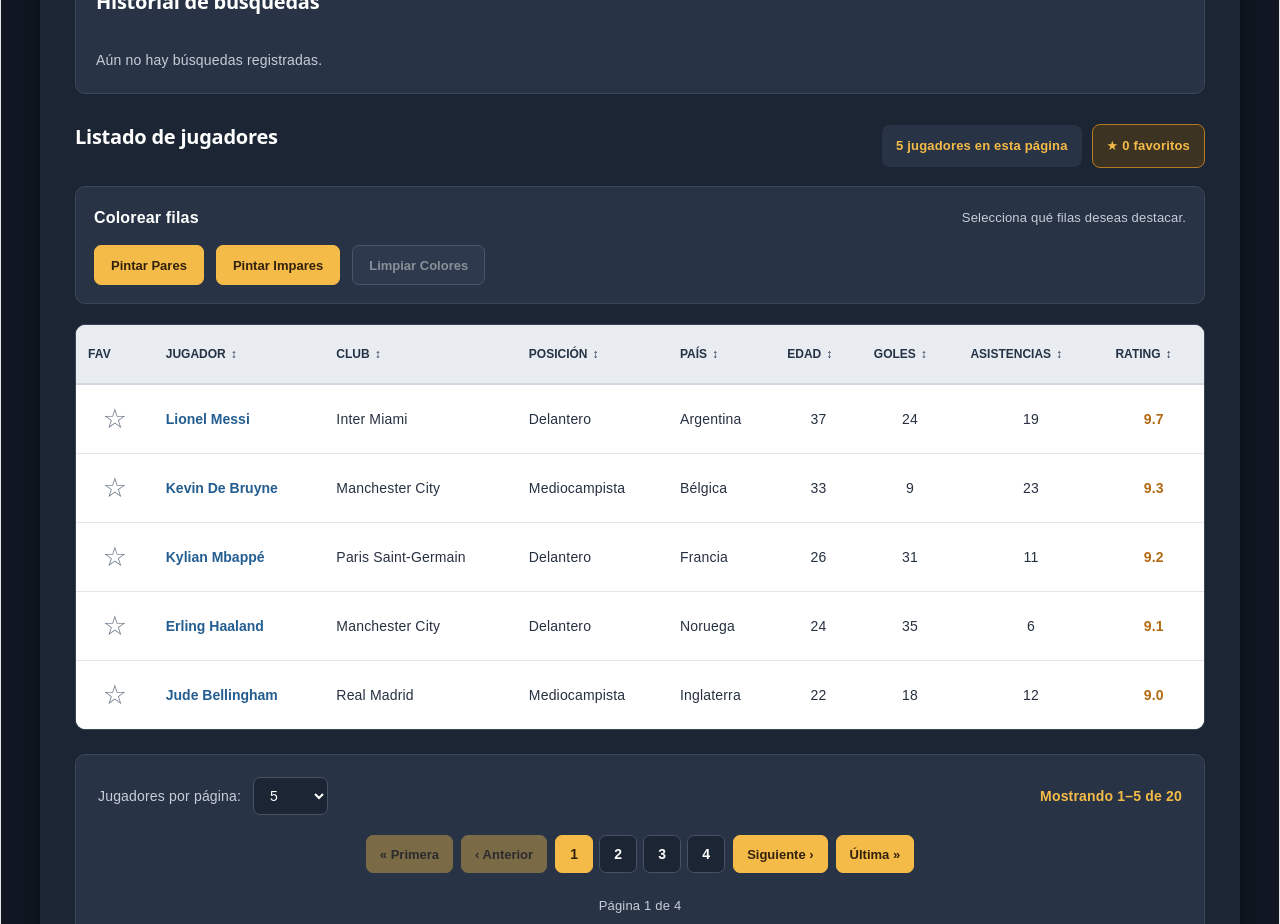
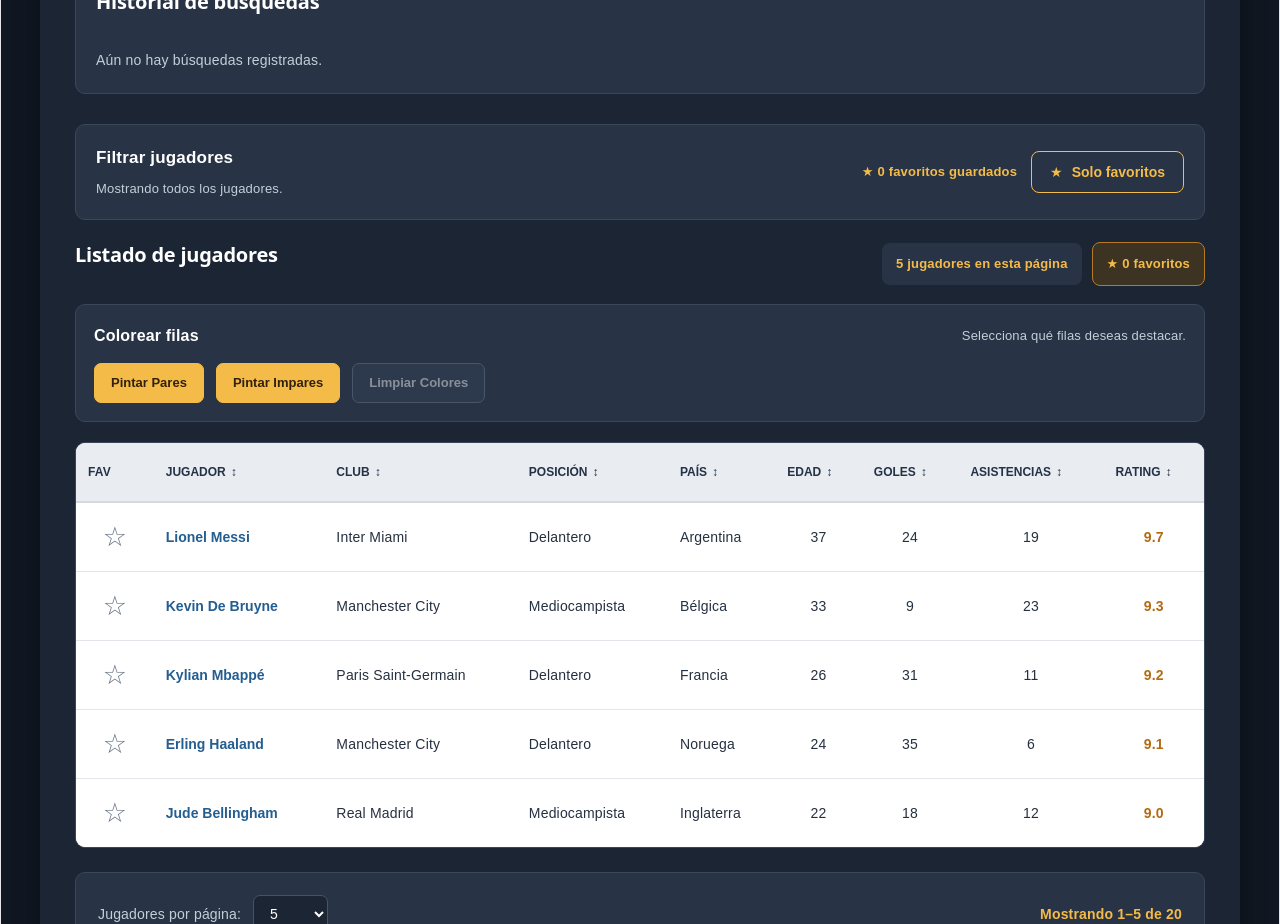
Before and after one commit to kevinncuervo/Examen-final, a React (Vite) app: page / in a window 1280 px wide. Shown: the part 980-1904 px from the top of the page. Built offline with nearby package versions, Linux system fonts and the light colour scheme.

Commit message:
Implementar filtro dinamico para mostrar jugadores favoritos

```diff
--- a/src/App.jsx
+++ b/src/App.jsx
@@ -1,21 +1,26 @@
+
 import { useEffect, useMemo, useState } from 'react';
 import DashboardLayout from './components/DashboardLayout';
 import { players } from './data/players';
 
+// Claves de almacenamiento
 const HISTORY_KEY = 'top-club-soccer-search-history';
 const FAVORITES_KEY = 'top-club-soccer-favorites';
 
+// Cantidades de jugadores por página
 const PAGE_SIZE_OPTIONS = [5, 10, 20];
 
+// Posiciones disponibles
 const POSITIONS = [
   ...new Set(players.map((player) => player.position))
 ];
 
+// Identificadores válidos de jugadores
 const VALID_PLAYER_IDS = new Set(
   players.map((player) => player.id)
 );
 
-// Recuperar historial de búsquedas
+// Recuperar historial desde localStorage
 function loadSearchHistory() {
   try {
     const savedHistory = localStorage.getItem(HISTORY_KEY);
@@ -50,7 +55,7 @@ function loadSearchHistory() {
   }
 }
 
-// Recuperar favoritos almacenados
+// Recuperar favoritos desde localStorage
 function loadFavorites() {
   try {
     const savedFavorites = localStorage.getItem(FAVORITES_KEY);
@@ -65,34 +70,40 @@ function loadFavorites() {
       return [];
     }
 
-    // Conservar solo IDs válidos y sin duplicados
-    return [...new Set(
-      parsedFavorites.filter((id) => VALID_PLAYER_IDS.has(id))
-    )];
+    return [
+      ...new Set(
+        parsedFavorites.filter((id) => (
+          VALID_PLAYER_IDS.has(id)
+        ))
+      )
+    ];
   } catch {
     return [];
   }
 }
 
 function App() {
-  // Estados de búsqueda
+  // Estados del buscador
   const [searchValue, setSearchValue] = useState('');
   const [debouncedSearch, setDebouncedSearch] = useState('');
 
-  // Historial
+  // Historial de búsquedas
   const [searchHistory, setSearchHistory] = useState(
     loadSearchHistory
   );
 
-  // Favoritos persistentes
+  // Lista persistente de favoritos
   const [favoriteIds, setFavoriteIds] = useState(
     loadFavorites
   );
 
+  // Filtro para mostrar únicamente favoritos
+  const [onlyFavorites, setOnlyFavorites] = useState(false);
+
   // Jugador seleccionado
   const [selectedPlayerId, setSelectedPlayerId] = useState(null);
 
-  // Ordenamiento
+  // Ordenamiento de columnas
   const [sortConfig, setSortConfig] = useState({
     key: null,
     direction: 'none'
@@ -105,7 +116,7 @@ function App() {
   // Coloreo de filas
   const [rowColors, setRowColors] = useState('none');
 
-  // Debounce de 300 milisegundos
+  // Aplicar debounce de 300 milisegundos
   useEffect(() => {
     const timeoutId = setTimeout(() => {
       setDebouncedSearch(searchValue);
@@ -116,24 +127,36 @@ function App() {
     };
   }, [searchValue]);
 
-  // Filtrar jugadores por nombre
+  // Filtrar por nombre y por favoritos
   const filteredPlayers = useMemo(() => {
     const normalizedSearch = debouncedSearch
       .trim()
       .toLocaleLowerCase('es');
 
     return players.filter((player) => {
+      // Buscar únicamente por nombre
       const normalizedName = player.name
         .toLocaleLowerCase('es');
 
-      return normalizedName.includes(normalizedSearch);
+      const matchesSearch = normalizedName.includes(
+        normalizedSearch
+      );
+
+      // Validar si debe mostrarse por favoritos
+      const matchesFavorites = (
+        !onlyFavorites ||
+        favoriteIds.includes(player.id)
+      );
+
+      return matchesSearch && matchesFavorites;
     });
-  }, [debouncedSearch]);
+  }, [debouncedSearch, onlyFavorites, favoriteIds]);
 
-  // Estadísticas y distribución por posición
+  // Calcular estadísticas dinámicas
   const stats = useMemo(() => {
     const totalPlayers = filteredPlayers.length;
 
+    // Contar jugadores por posición
     const positionCounts = filteredPlayers.reduce(
       (counts, player) => {
         counts[player.position] =
@@ -144,6 +167,7 @@ function App() {
       {}
     );
 
+    // Calcular distribución por posición
     const positionDistribution = POSITIONS.map((position) => {
       const count = positionCounts[position] || 0;
 
@@ -158,6 +182,7 @@ function App() {
       };
     });
 
+    // Manejar conjuntos vacíos
     if (totalPlayers === 0) {
       return {
         totalPlayers: 0,
@@ -168,16 +193,19 @@ function App() {
       };
     }
 
+    // Sumar edades
     const totalAge = filteredPlayers.reduce(
       (total, player) => total + player.age,
       0
     );
 
+    // Sumar goles
     const totalGoals = filteredPlayers.reduce(
       (total, player) => total + player.goals,
       0
     );
 
+    // Encontrar máximo goleador
     const topScorer = filteredPlayers.reduce(
       (bestPlayer, currentPlayer) => (
         currentPlayer.goals > bestPlayer.goals
@@ -196,7 +224,7 @@ function App() {
     };
   }, [filteredPlayers]);
 
-  // Ordenar los jugadores filtrados
+  // Ordenar resultados filtrados
   const sortedPlayers = useMemo(() => {
     const { key, direction } = sortConfig;
 
@@ -206,6 +234,7 @@ function App() {
 
     const multiplier = direction === 'asc' ? 1 : -1;
 
+    // Conservar los índices originales
     const indexedPlayers = filteredPlayers.map(
       (player, index) => ({
         player,
@@ -219,12 +248,14 @@ function App() {
 
       let comparison = 0;
 
+      // Comparación numérica
       if (
         typeof firstValue === 'number' &&
         typeof secondValue === 'number'
       ) {
         comparison = firstValue - secondValue;
       } else {
+        // Comparación de textos
         comparison = String(firstValue).localeCompare(
           String(secondValue),
           'es',
@@ -232,6 +263,7 @@ function App() {
         );
       }
 
+      // Orden estable cuando hay empates
       if (comparison === 0) {
         return first.originalIndex - second.originalIndex;
       }
@@ -242,7 +274,7 @@ function App() {
     return indexedPlayers.map(({ player }) => player);
   }, [filteredPlayers, sortConfig]);
 
-  // Paginación
+  // Calcular paginación
   const totalItems = sortedPlayers.length;
 
   const totalPages = Math.ceil(totalItems / itemsPerPage);
@@ -254,6 +286,7 @@ function App() {
 
   const startIndex = (safeCurrentPage - 1) * itemsPerPage;
 
+  // Obtener jugadores de la página actual
   const paginatedPlayers = useMemo(() => {
     return sortedPlayers.slice(
       startIndex,
@@ -261,6 +294,7 @@ function App() {
     );
   }, [sortedPlayers, startIndex, itemsPerPage]);
 
+  // Calcular rango de registros
   const rangeStart = totalItems === 0
     ? 0
     : startIndex + 1;
@@ -290,7 +324,7 @@ function App() {
     }
   };
 
-  // Cambiar registros por página
+  // Cambiar cantidad de registros por página
   const handleItemsPerPageChange = (value) => {
     const newSize = Number(value);
 
@@ -302,7 +336,7 @@ function App() {
     setCurrentPage(1);
   };
 
-  // Cambiar búsqueda
+  // Modificar búsqueda
   const handleSearchChange = (value) => {
     setSearchValue(value);
     setCurrentPage(1);
@@ -315,13 +349,19 @@ function App() {
     setCurrentPage(1);
   };
 
-  // Seleccionar una búsqueda del historial
+  // Seleccionar búsqueda del historial
   const handleSelectSearch = (search) => {
     setSearchValue(search);
     setCurrentPage(1);
   };
 
-  // Ordenar columnas
+  // Activar o desactivar el filtro de favoritos
+  const handleFavoritesFilterChange = (value) => {
+    setOnlyFavorites(Boolean(value));
+    setCurrentPage(1);
+  };
+
+  // Cambiar ordenamiento
   const handleSort = (key) => {
     setSortConfig((previousConfig) => {
       if (previousConfig.key !== key) {
@@ -354,7 +394,7 @@ function App() {
     setCurrentPage(1);
   };
 
-  // Registrar búsquedas
+  // Registrar búsquedas en historial
   useEffect(() => {
     const newSearch = debouncedSearch.trim();
 
@@ -386,7 +426,7 @@ function App() {
     });
   }, [debouncedSearch]);
 
-  // Guardar historial
+  // Guardar historial de búsquedas
   useEffect(() => {
     try {
       localStorage.setItem(
@@ -394,11 +434,11 @@ function App() {
         JSON.stringify(searchHistory)
       );
     } catch {
-      // El buscador puede funcionar sin almacenamiento.
+      // La aplicación funciona sin almacenamiento.
     }
   }, [searchHistory]);
 
-  // Guardar favoritos cuando cambien
+  // Persistir favoritos
   useEffect(() => {
     try {
       localStorage.setItem(
@@ -406,12 +446,12 @@ function App() {
         JSON.stringify(favoriteIds)
       );
     } catch {
-      // Los favoritos siguen funcionando mientras
-      // la aplicación permanezca abierta.
+      // Los favoritos siguen disponibles
+      // mientras la aplicación está abierta.
     }
   }, [favoriteIds]);
 
-  // Agregar o quitar un jugador favorito
+  // Marcar o desmarcar favorito
   const handleToggleFavorite = (playerId) => {
     if (!VALID_PLAYER_IDS.has(playerId)) {
       return;
@@ -438,7 +478,7 @@ function App() {
     setSelectedPlayerId(player.id);
   };
 
-  // Cambiar modo de coloreo
+  // Cambiar coloreo de filas
   const handleRowColorsChange = (mode) => {
     if (!['none', 'even', 'odd'].includes(mode)) {
       return;
@@ -469,6 +509,8 @@ function App() {
       onRowColorsChange={handleRowColorsChange}
       favoriteIds={favoriteIds}
       onToggleFavorite={handleToggleFavorite}
+      onlyFavorites={onlyFavorites}
+      onFavoritesFilterChange={handleFavoritesFilterChange}
     />
   );
 }
--- a/src/components/DashboardLayout.jsx
+++ b/src/components/DashboardLayout.jsx
@@ -1,6 +1,8 @@
+
 import SearchBar from './SearchBar';
 import SearchHistory from './SearchHistory';
 import StatsPanel from './StatsPanel';
+import FavoriteFilter from './FavoriteFilter';
 import PlayerTable from './PlayerTable';
 import Pagination from './Pagination';
 import '../styles/dashboard.css';
@@ -25,7 +27,9 @@ function DashboardLayout({
   rowColors,
   onRowColorsChange,
   favoriteIds,
-  onToggleFavorite
+  onToggleFavorite,
+  onlyFavorites,
+  onFavoritesFilterChange
 }) {
   return (
     <div className="dashboard">
@@ -80,6 +84,12 @@ function DashboardLayout({
         </section>
 
         <section className="dashboard__players">
+          <FavoriteFilter
+            onlyFavorites={onlyFavorites}
+            favoriteCount={favoriteIds.length}
+            onToggle={onFavoritesFilterChange}
+          />
+
           <PlayerTable
             players={players}
             onRowClick={onPlayerSelect}
--- /dev/null
+++ b/src/components/FavoriteFilter.jsx
@@ -0,0 +1,54 @@
+
+import '../styles/favorite-filter.css';
+
+function FavoriteFilter({
+  onlyFavorites,
+  favoriteCount,
+  onToggle
+}) {
+  return (
+    <div className="favorite-filter">
+      <div className="favorite-filter__information">
+        <h3 className="favorite-filter__title">
+          Filtrar jugadores
+        </h3>
+
+        <p className="favorite-filter__description">
+          {onlyFavorites
+            ? 'Mostrando únicamente jugadores favoritos.'
+            : 'Mostrando todos los jugadores.'}
+        </p>
+      </div>
+
+      <div className="favorite-filter__actions">
+        <span className="favorite-filter__count">
+          ★ {favoriteCount}{' '}
+          {favoriteCount === 1
+            ? 'favorito guardado'
+            : 'favoritos guardados'}
+        </span>
+
+        <button
+          className={
+            onlyFavorites
+              ? 'favorite-filter__button favorite-filter__button--active'
+              : 'favorite-filter__button'
+          }
+          type="button"
+          onClick={() => onToggle(!onlyFavorites)}
+          aria-pressed={onlyFavorites}
+        >
+          <span aria-hidden="true">
+            {onlyFavorites ? '✓' : '★'}
+          </span>
+
+          {onlyFavorites
+            ? 'Mostrar todos'
+            : 'Solo favoritos'}
+        </button>
+      </div>
+    </div>
+  );
+}
+
+export default FavoriteFilter;
--- /dev/null
+++ b/src/styles/favorite-filter.css
@@ -0,0 +1,133 @@
+
+/* Contenedor principal */
+.favorite-filter {
+  display: flex;
+  align-items: center;
+  justify-content: space-between;
+  flex-wrap: wrap;
+  gap: 18px;
+  width: 100%;
+  margin-bottom: 22px;
+  padding: 20px;
+  border: 1px solid #3a4758;
+  border-radius: 10px;
+  background-color: #283445;
+}
+
+/* Información del filtro */
+.favorite-filter__information {
+  display: flex;
+  flex-direction: column;
+  gap: 8px;
+}
+
+.favorite-filter__title {
+  margin: 0;
+  color: #ffffff;
+  font-size: 17px;
+  font-weight: 700;
+}
+
+.favorite-filter__description {
+  margin: 0;
+  color: #c5ced8;
+  font-size: 13px;
+  line-height: 1.5;
+}
+
+/* Controles */
+.favorite-filter__actions {
+  display: flex;
+  align-items: center;
+  justify-content: flex-end;
+  flex-wrap: wrap;
+  gap: 14px;
+}
+
+/* Contador de favoritos */
+.favorite-filter__count {
+  color: #f5bb48;
+  font-size: 13px;
+  font-weight: 600;
+}
+
+/* Botón principal */
+.favorite-filter__button {
+  display: inline-flex;
+  align-items: center;
+  justify-content: center;
+  gap: 9px;
+  min-height: 42px;
+  padding: 11px 18px;
+  border: 1px solid #f5bb48;
+  border-radius: 8px;
+  background-color: transparent;
+  color: #f5bb48;
+  font-family: inherit;
+  font-size: 14px;
+  font-weight: 700;
+  cursor: pointer;
+  transition:
+    background-color 0.2s ease,
+    border-color 0.2s ease,
+    transform 0.2s ease;
+}
+
+/* Efecto de interacción */
+.favorite-filter__button:hover {
+  background-color: rgba(245, 187, 72, 0.15);
+  transform: translateY(-1px);
+}
+
+/* Estado activo */
+.favorite-filter__button--active {
+  border-color: #f5bb48;
+  background-color: #f5bb48;
+  color: #32210c;
+}
+
+.favorite-filter__button--active:hover {
+  background-color: #ffd274;
+}
+
+/* Navegación con teclado */
+.favorite-filter__button:focus-visible {
+  outline: 2px solid #ffffff;
+  outline-offset: 3px;
+}
+
+/* Adaptación a tabletas */
+@media (max-width: 900px) {
+  .favorite-filter {
+    align-items: flex-start;
+    flex-direction: column;
+  }
+
+  .favorite-filter__actions {
+    justify-content: flex-start;
+  }
+}
+
+/* Adaptación a celulares */
+@media (max-width: 480px) {
+  .favorite-filter {
+    padding: 16px;
+  }
+
+  .favorite-filter__actions {
+    align-items: stretch;
+    flex-direction: column;
+    width: 100%;
+  }
+
+  .favorite-filter__button {
+    width: 100%;
+  }
+}
+
+/* Preferencias de movimiento */
+@media (prefers-reduced-motion: reduce) {
+  .favorite-filter__button {
+    transition: none;
+  }
+}
```
